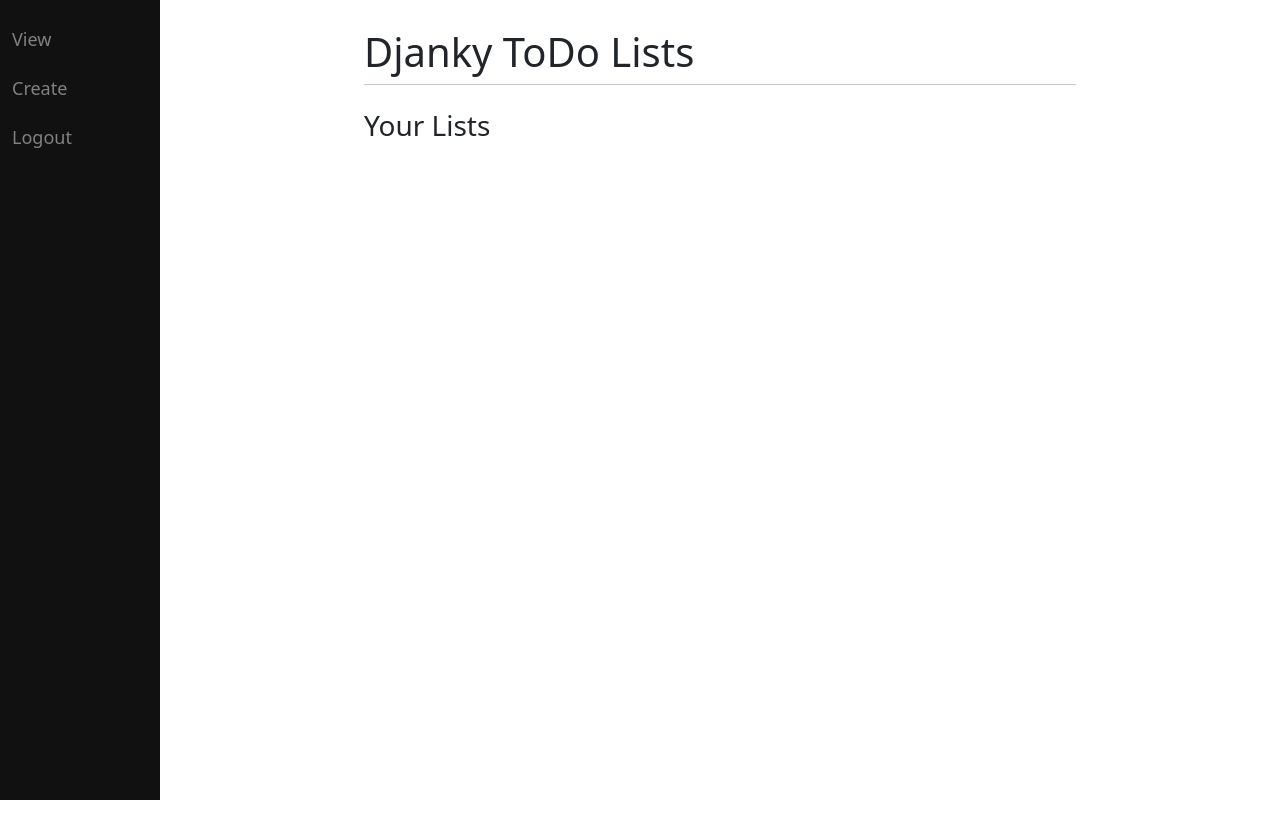
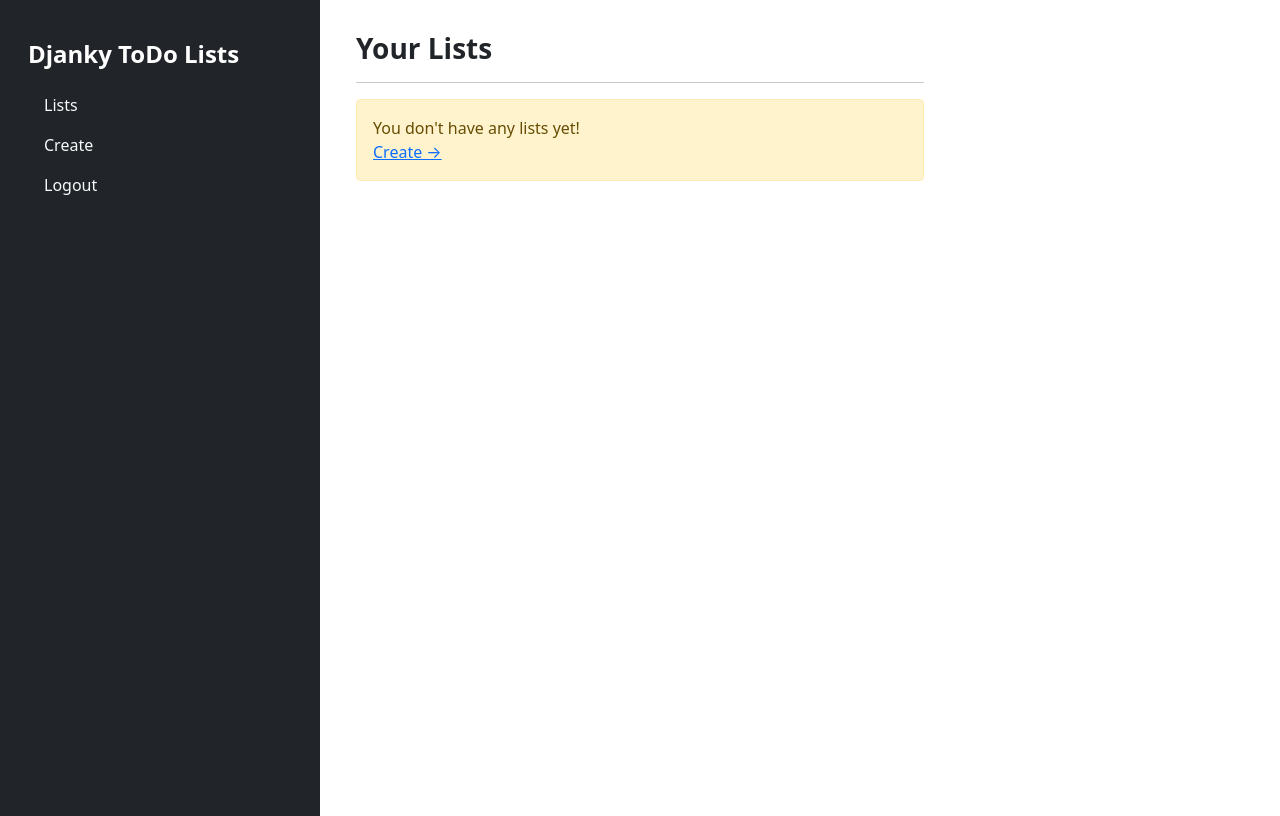
Before and after one commit to Chrismaganga/django-tech-with-chris, a Django app: page / in a window 1280 px wide. Run offline with Django 3.2, Linux system fonts and the light colour scheme; the visitor is signed in with stand-in values (Sample User, id 1); data that the repository does not hold is empty.

Commit message:
Complete visual overhaul using Bootstrap 5; minor fixes to templates all around.

```diff
--- a/mysite/main/forms.py
+++ b/mysite/main/forms.py
@@ -1,4 +1,4 @@
 from django import forms
 
 class CreateNewList(forms.Form):
-  name = forms.CharField(label="List Name", max_length=200, widget=forms.TextInput(attrs={"class": "form-control", "placeholder": "Enter to submit..."}))
+  name = forms.CharField(label="List Name", max_length=200, widget=forms.TextInput(attrs={"class": "form-control", "placeholder": "List Name"}))
--- a/mysite/main/templates/main/base.html
+++ b/mysite/main/templates/main/base.html
@@ -6,59 +6,39 @@
   <meta name="viewport" content="width=device-width, initial-scale=1.0">
   <title>{% block title %}Base{% endblock title %} | Djanky ToDo Lists</title>
   <style type="text/css">
-    .sidenav {
-      height: 100%;
-      width: 160px;
-      position: fixed;
-      z-index: 1;
-      top: 0;
-      left: 0;
-      background: #111;
-      overflow-x: hidden;
-      padding-top: 20px;
+    nav .logo {
+      font-size: 24px;
+      font-weight: bold;
     }
 
-    .sidenav a {
-      padding: 6px 12px 16px;
-      text-decoration: none;
-      color: #818181;
-      font-size: 18px;
-      display: block;
+    h1, h2, h3, h4 {
+      font-weight: bold !important;
     }
-
-    .sidenav a:hover {
-      color: #f1f1f1;
-      text-decoration: underline;
-    }
-
-    .main {
-      margin-left: 160px;
-      padding: 20px;
-    }
-
   </style>
 
   <link href="https://cdn.jsdelivr.net/npm/bootstrap@5.0.1/dist/css/bootstrap.min.css" rel="stylesheet" integrity="sha384-+0n0xVW2eSR5OomGNYDnhzAbDsOXxcvSN1TPprVMTNDbiYZCxYbOOl7+AMvyTG2x" crossorigin="anonymous">
 
 </head>
 <body>
-  <div class="sidenav">
-    <a href="/">View</a>
-    <a href="/create">Create</a>
+  <div class="container-fluid">
+    <div class="row flex-nowrap">
+      <div class="col-3 bg-dark pt-3">
+        <nav class="d-flex flex-column align-items-center align-items-sm-start px-3 pt-4 text-white min-vh-100">
+          <h1 class="logo mb-3">Djanky ToDo Lists</h1>
+          <a class="nav-link link-light" href="/">Lists</a>
+          <a class="nav-link link-light" href="/create">Create</a>
           {% if response.user.is_authenticated %}
-      <a href="/logout">Logout</a>
+            <a class="nav-link link-light" href="/logout">Logout</a>
           {% else %}
-      <a href="/login">Login</a>
+            <a class="nav-link link-light" href="/login">Login</a>
           {% endif %}
+        </nav>
       </div>
-
-  <div id="content" name="content" class="main">
-    <div class="row justify-content-center">
-      <div class="col-8">
-        <h1 class="mt-2">Djanky ToDo Lists</h1>
-        <hr class="mt-0 mb-4">
+      <div class="col-6 pt-3">
+        <div id="content" class="container px-4 pt-3">
           {% block content %}
           {% endblock content %}
+        </div>
       </div>
     </div>
   </div>
--- a/mysite/main/templates/main/create.html
+++ b/mysite/main/templates/main/create.html
@@ -4,11 +4,12 @@
 
 {% block content %}
   <h3>Create New List</h3>
+  <hr class="mb-3">
   <form action="/create/" method="post" class="form-group">
     {% csrf_token %}
     <div class="input-group mb-3">
-      <span class="input-group-text">List Name</span>
       {{form.name}}
+      <button type="submit" class="btn btn-success">Submit</button>
     </div>
   </form>
 {% endblock content %}
--- a/mysite/main/templates/main/view.html
+++ b/mysite/main/templates/main/view.html
@@ -4,10 +4,17 @@
 
 {% block content %}
   <h3>Your Lists</h3>
-
-  <ul>
-    {% for td in user.todolist.all %}
-      <li><a href="/{{td.id}}">{{td.name}}</a></li>
-    {% endfor %}
-  </ul>
+  <hr class="mb-3">
+  {% if response.user.todolist.all %}
+    <div class="list-group">
+      {% for td in response.user.todolist.all %}
+        <a href="/{{td.id}}" class="list-group-item list-group-item-action">{{td.name}}</a>
+      {% endfor %}
+    </div>
+    {% else %}
+    <div class="alert alert-warning">
+      You don't have any lists yet!<br>
+      <a href="/create">Create &rarr;</a>
+    </div>
+  {% endif %}
 {% endblock content %}
--- a/mysite/main/views.py
+++ b/mysite/main/views.py
@@ -51,6 +51,6 @@ def create(response):
 
     else:
       form = CreateNewList()
-      return render(response, "main/create.html", {"form": form})
+      return render(response, "main/create.html", {"form": form, "response": response})
   else:
     return HttpResponseRedirect("/login?error=Please+log+in+first")
--- a/mysite/register/templates/register/register.html
+++ b/mysite/register/templates/register/register.html
@@ -4,7 +4,8 @@
 
 {% load crispy_forms_tags %}
 {% block content %}
-  <h2>Create New Account</h2>
+  <h3><a href="/login">Login</a> / Register</h3>
+  <hr class="mb-3">
   <form class="form-group" method="POST">
     {% csrf_token %}
 
--- a/mysite/register/templates/registration/login.html
+++ b/mysite/register/templates/registration/login.html
@@ -5,7 +5,8 @@
 {% load crispy_forms_tags %}
 
 {% block content %}
-
+  <h3>Login / <a href="/register">Register</a></h3>
+  <hr class="mb-3">
   {% if request.GET.error %}
     <div class="alert alert-primary" role="alert">
       {{request.GET.error}}
@@ -16,7 +17,7 @@
     {% csrf_token %}
     {{form|crispy}}
     <button type="submit" class="btn btn-success mb-3">Login</button>
-    <p><a href="/register">Sign Up instead &rarr;</a></p>
+    <p><a href="/register">Register instead &rarr;</a></p>
   </form>
 
 {% endblock content %}
```
Lines whose indentation alone changed are shown as unchanged.
